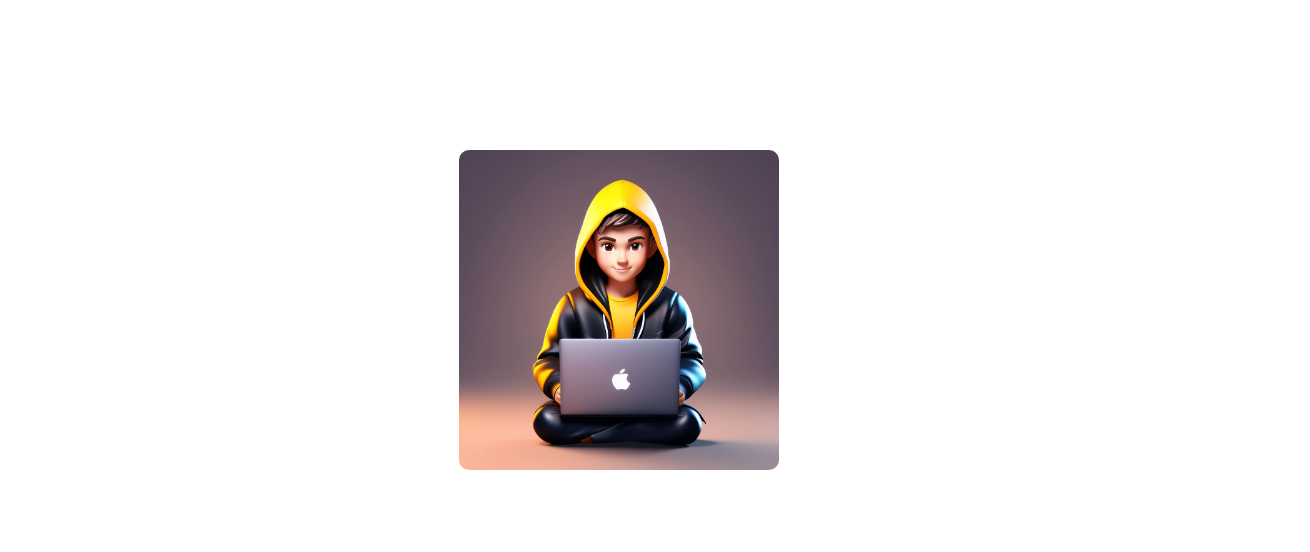
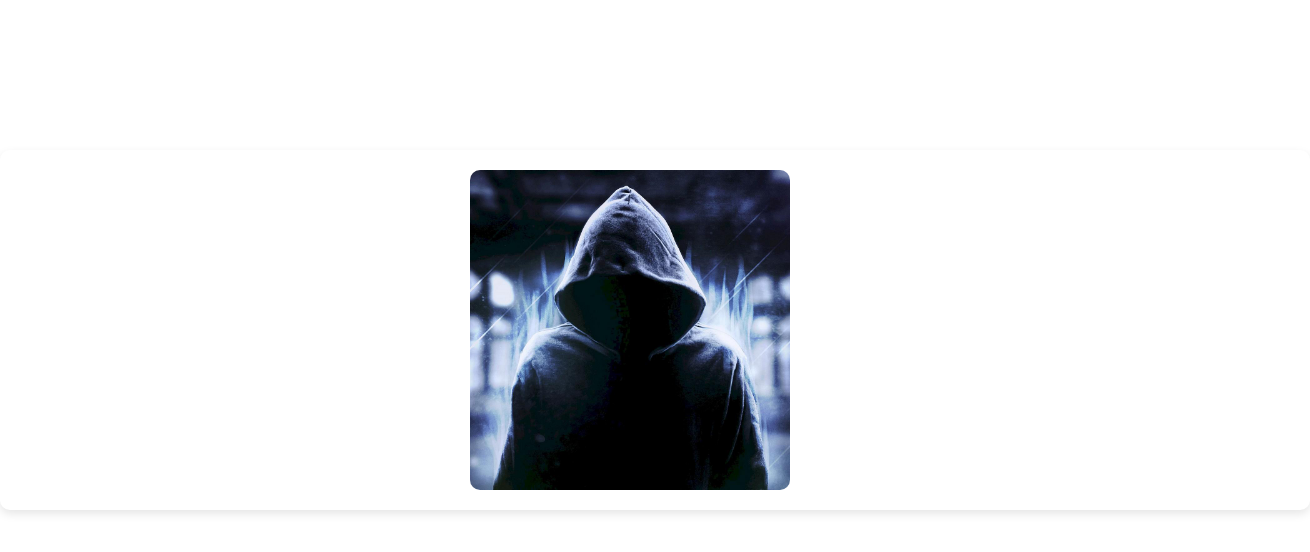
Before and after one commit to Gokulsv17/profile-card-2-main, a plain HTML site: page index.html in a window 1280 px wide. Shown: the whole page, 1310 px wide, since content can reach past the window. Drawn offline with Linux system fonts and the light colour scheme.

Commit message:
second commit

```diff
--- a/css/style.css
+++ b/css/style.css
@@ -7,6 +7,12 @@
   width: fit-content;
   margin: 150px auto;
   display: flex;
+  background: rgba(255, 255, 255, 0.3); /* Semi-transparent background */
+  backdrop-filter: blur(10px); /* Background blur effect */
+  -webkit-backdrop-filter: blur(10px); /* Safari support */
+  border-radius: 10px; /* Optional: to soften the edges */
+  padding: 20px; /* Adjust padding as necessary */
+  box-shadow: 0 4px 10px rgba(0, 0, 0, 0.1); /* Optional: for a shadow effect */
 }
 .user img {
   width: 320px;
@@ -20,6 +26,7 @@
 .info {
   padding: 10px 50px;
   transition: 0.5s;
+
 }
 .info h1 {
   font-size: 80px;
@@ -54,19 +61,22 @@
 .close-icon::before,
 .close-icon::after {
   content: "";
-  height: 100%;
+  height: 50%;
   width: 2px;
   background: #333;
   position: absolute;
   top: 0;
   left: 50%;
   margin-left: -1px;
+  box-shadow: 0px 4px 10px rgba(0, 0, 0, 0.5);
 }
 .close-icon::before {
-  transform: rotate(30deg);
+  transform: rotate(40deg);
 }
 .close-icon::after {
-  transform: rotate(-30deg);
+  transform: rotate(-40deg);
+  top:121px
+
 }
 .hide-details .info {
   transform: translateX(50px);
--- a/index.html
+++ b/index.html
@@ -8,9 +8,9 @@
   </head>
   <body>
     <div class="user hide-details" id="user-box">
-      <img src="images/user.jpg" onclick="openinfo()" />
+      <img src="images/wp4471388-1024x1024-wallpapers.jpg" onclick="openinfo()" />
       <div class="info">
-        <h1>@anas_la_ghr</h1>
+        <h1>@Gokul_S_V_</h1>
         <p>Working as a priduct manager at <span> Microsoft Inc. </span></p>
         <p>From: Morocco,</p>
         <a href="#">Connect with me</a>
```
Also changed, not shown: images/wp4471388-1024x1024-wallpapers.jpg (added).
